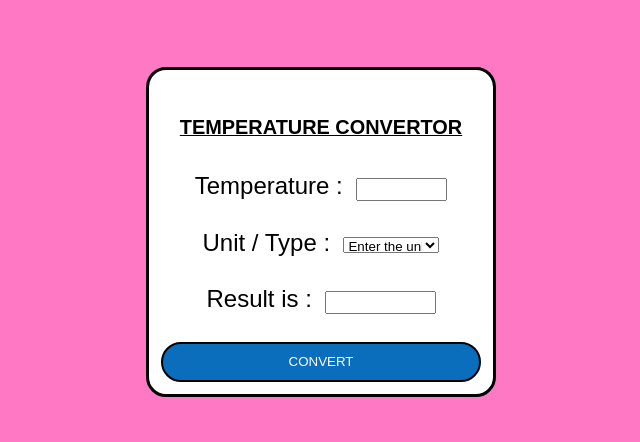
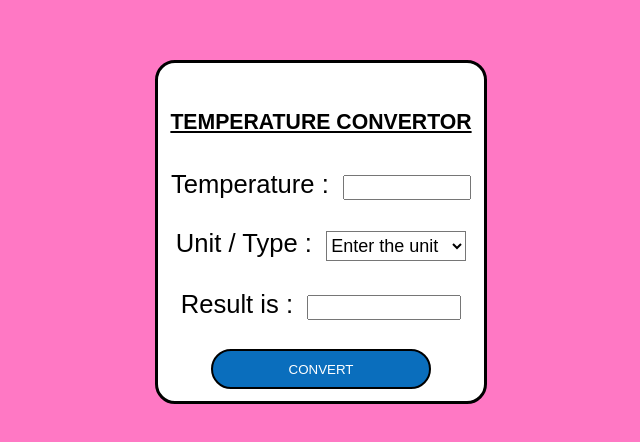
Before and after one commit to sbhowmick11/OIBSIP-LEVEL1-TASK-3, a plain HTML site: page index.html in a window 1280 px wide. Shown: the part 176-618 px from the top of the page, without its empty margins (319-959 px from the left). Drawn offline with Linux system fonts and the light colour scheme.

Commit message:
Update style.css

```diff
--- a/style.css
+++ b/style.css
@@ -1,57 +1,80 @@
-body
-{
-    background-color:#FF78C4;
+body {
+    background-color: #FF78C4;
     display: flex;
     align-items: center;
     justify-content: center;
-    padding: 0px;
-    font-family:Arial, Helvetica, sans-serif;
-    font-size:1.5rem;
+    padding: 0;
+    font-family: Arial, Helvetica, sans-serif;
+    font-size: 2vw;
     height: 100vh;
     overflow-y: hidden;
+}
+
+@media (max-width: 900px) {
+    body {
+        font-size: 3.5vw;
+    }
+
 
 }
 
-.b
-{
+@media (max-width: 600px) {
+    body {
+        font-size: 5vw;
+    }
+}
+
+@media (max-width: 400px) {
+    body {
+        font-size: 7vw;
+    }
+}
+
+.b {
     background-color: white;
-    margin: 1vh;
-    border:3px solid black;
+    border: 3px solid black;
     padding: 1.5vh;
     border-radius: 20px;
     text-align: center;
+}
+
+#a {
+    width: 120px;
+    height: 19px;
+}
+
+#b {
+    width: 140px;
+    height: 30px;
+}
+
+#c {
+    width: 146px;
+    height: 19px;
+}
+
+#d {
+    background-color: #0A6EBD;
+    color: white;
+    border-radius: 30px;
+    border: 2px solid black;
+    height: 5vh;
+    width: 220px;
+}
+
+#d:hover {
+    opacity: 0.9;
+}
+input[type="text"] {
+    color:black;
+    font-size: 18px;
+    font-family: Arial, sans-serif;
+}
+select {
+
+  background-color: #ffffff;
+  color: #000000;
+  font-size: 18px;
+  font-family: Arial, sans-serif;
 
 }
-#a
-{
-    width:6.5vw;
-    height:1.3vw;
-
-}
-#b
-{
-    width:7.5vw;
-    height:1.3vw;
-
-}
-#c
-{
-    width:8vw;
-    height:1.3vw;
-
-}
-
-#d
-{
-    background-color:#0A6EBD;
-    color:white;
-    border-radius: 30px;
-    border:2px solid black;
-    height:5vh;
-    width: 25vw;
-
-}
-#d:hover
-{
-    opacity: 0.9;
-}
```
